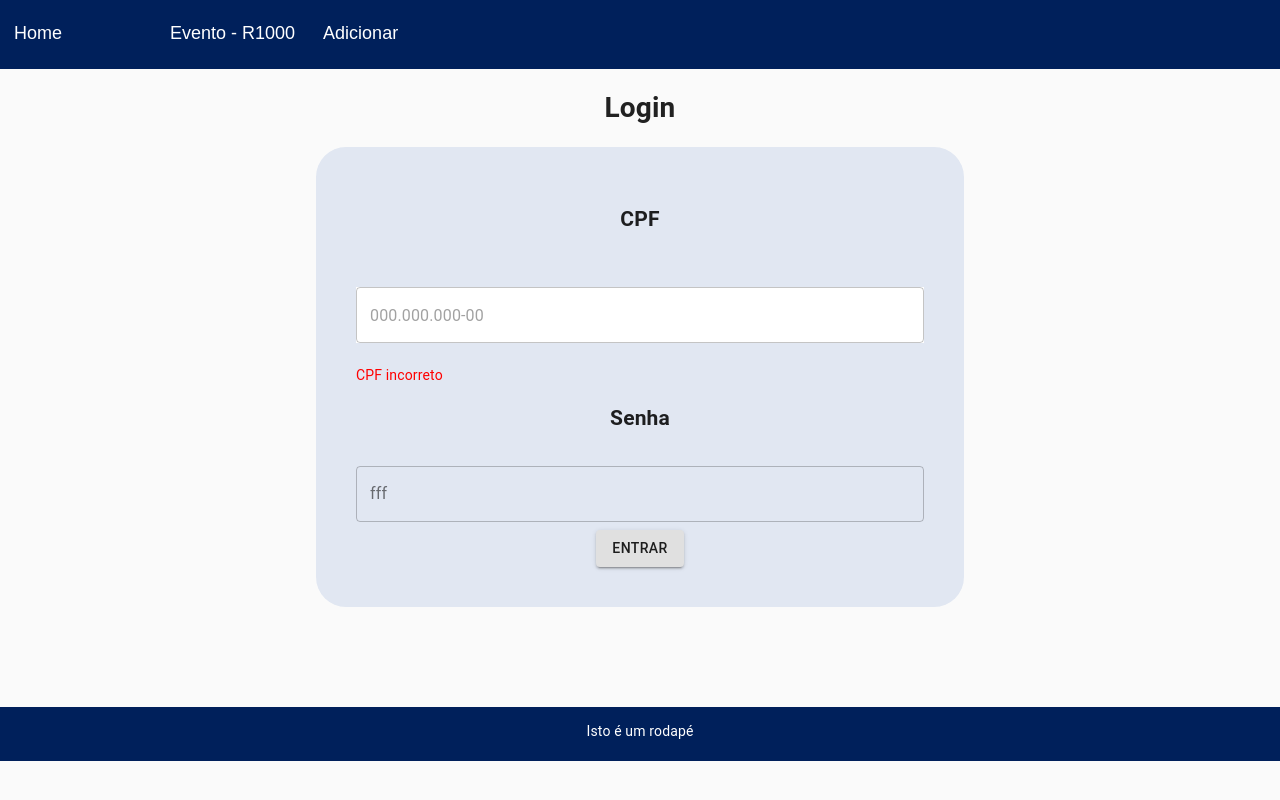
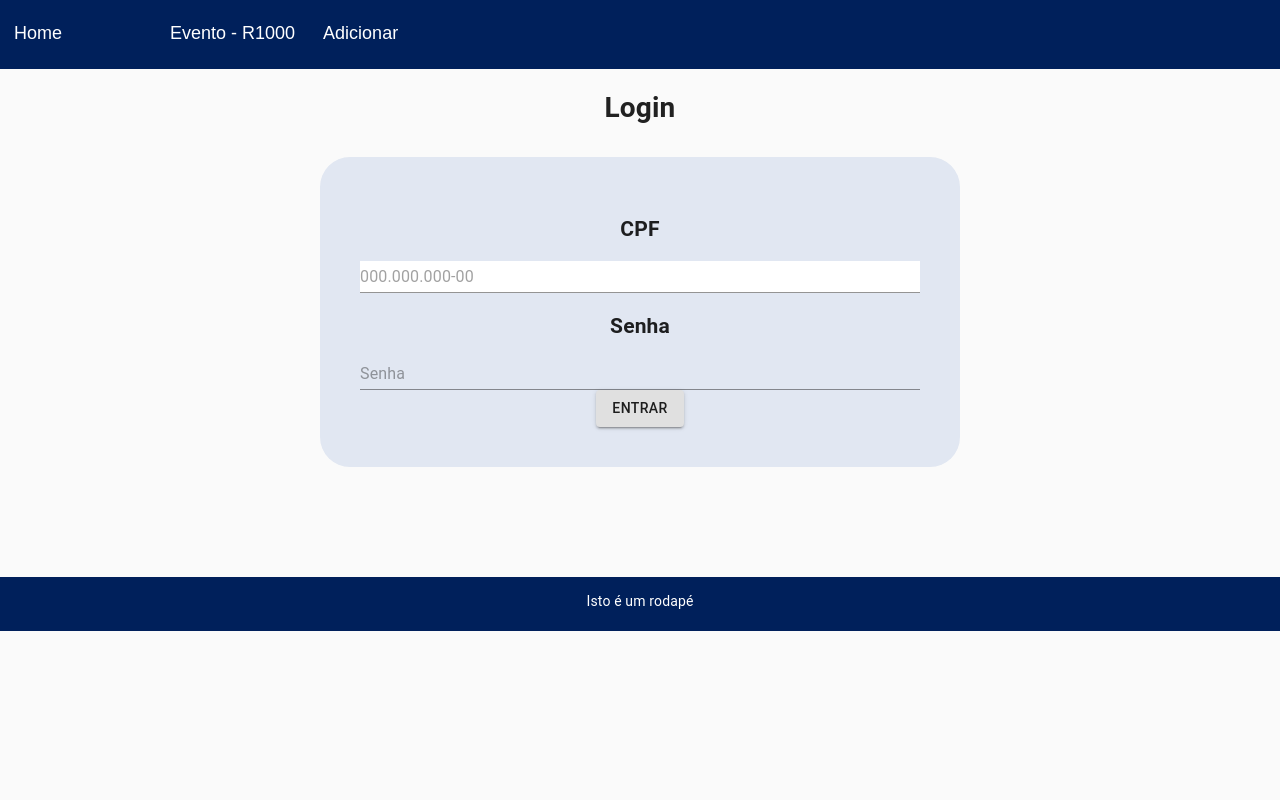
Before and after one commit to VictorHugoDS/front-R1000, a Next.js app: page /Login in a window 1280 px wide. Built offline with nearby package versions, Linux system fonts and the light colour scheme.

Commit message:
tela de login atualizada

```diff
--- a/components/singIn/index.js
+++ b/components/singIn/index.js
@@ -13,17 +13,17 @@ export default function SingIn() {
     const { register, handleSubmit } = useForm();
 
     const router = useRouter();
-    const [cpf, setCpf] = useState();
 
     const onSubmit = () => {
-        if(cpf){
-            router.push("/eventos")
-        }
+        router.push("/efd/adicionar")
+
     };
 
-
-    const cpfValid = (e) =>{
-        var strCPF = e.target.value;
+    // verificar se o cpf é válido
+    //OBS implementar quando fizer o sistema de login
+    const cpfValid = async () =>{
+        //var strCPF = cpf;
+        console.log(strCPF);
 
         strCPF = strCPF.replace('.', '');
         strCPF = strCPF.replace('.', '');
@@ -58,46 +58,30 @@ export default function SingIn() {
         }
 
     return (
-        <Container component="main" maxWidth="xs">
+        <Container component="main" >
           <CssBaseline />
           <div className={style.paper}>
                 <h1 className={style.modalTitle}>Login</h1>
             <div className={style.login}>
-
-                <h2>CPF</h2>
-
                 <form onSubmit={handleSubmit(onSubmit)}>
+                    <h2>CPF</h2>
                     <TextField
+                        name='cpf'
                         className={style.form}
-                        variant="outlined"
-                        margin="normal"
-                        required
                         fullWidth
                         placeholder={'000.000.000-00'}
-                        //autoFocus
                         {...register("cpf")}
-                    //onBlur={(e) =>{setCpf(cpfValid(e))}}
                     />
-                    <p className={style.alerta} >{cpf || "CPF incorreto"}</p>
                     <h2>Senha</h2>
                     <TextField
-                        //className={style.form}
-                        variant="outlined"
-                        margin="normal"
-                        label="fff"
-                        //required
                         fullWidth
                         placeholder='Senha'
-                        name="password"
                         type="password"
-                        //autoComplete="current-password"
-                        //{...register(password)}
                     />
                     <Button
                         type="submit"
                         variant="contained"
                         className={style.submit}
-
                     >
                         Entrar
                     </Button>
--- a/styles/components/login/style.module.scss
+++ b/styles/components/login/style.module.scss
@@ -4,7 +4,7 @@
   display: grid;
   justify-items: center;
   justify-content: center;
-  grid-auto-columns: 95%;
+  //grid-auto-columns: 95%;
   padding-bottom: 100px;
 
 }
@@ -12,11 +12,11 @@
   background-color: #E1E7F2;
   padding: 40px;
   border-radius: 30px;
-  min-width: 648px;
+  min-width: 40rem;
   width: 70%;
-  display: grid;
-  row-gap: 20px;
+
   text-align: center;
+  margin: 10px 15px;
 }
 
 .title{
@@ -33,7 +33,7 @@
 }
 
 .form{
-  width: '100%';
+  //width: '100%';
   color: $c-lightBlue;
   background-color: $c-white;
 }
@@ -43,17 +43,18 @@
 
 .submit{
   display: flex;
-  padding-top: 30px;
+  padding-top: 300px;
   justify-content: center;
 
+
   button{
-    width: 160px;
-    height: 42px;
+
     background-color: $c-white;
     font:700 18px "Inter";
     cursor: pointer;
     box-shadow: 0px 4px 4px rgba(0, 0, 0, 0.25);
-    border: none;
+    //border: none;
+
     border-radius: 16px;
 
     &:hover{
```
